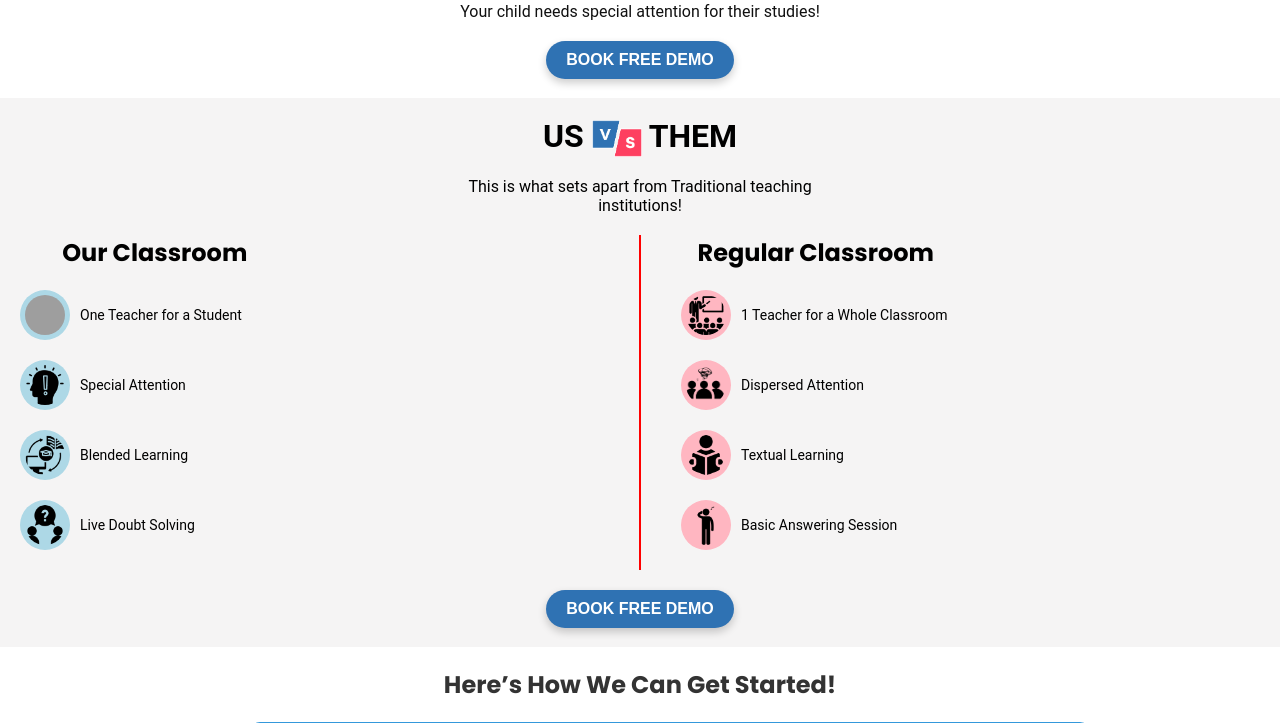
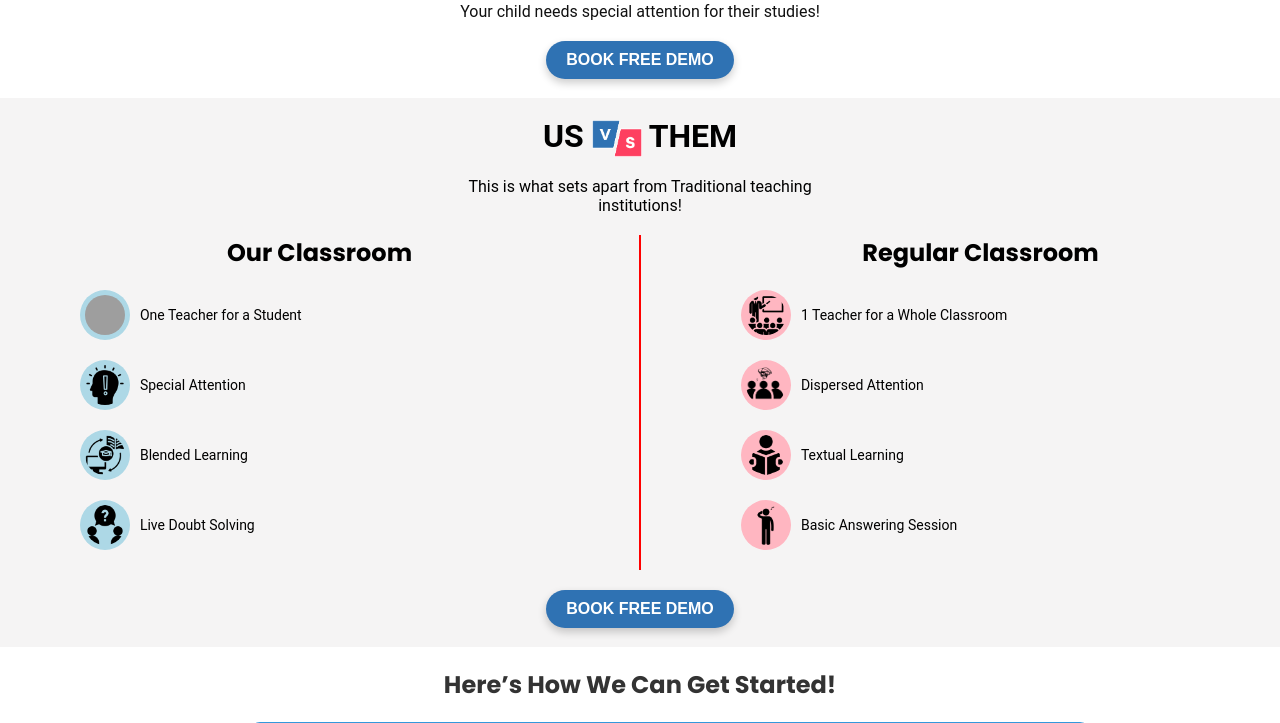
Before and after one commit to minhajputhiyara/landing-page, a PHP site: page / in a window 1280 px wide. Shown: the part 2663-3386 px from the top of the page. Run offline with PHP 8.4, Linux system fonts and the light colour scheme; some web fonts are replaced; grey boxes are pictures that could not be loaded.

Commit message:
change in the us vs them

```diff
--- a/style.css
+++ b/style.css
@@ -821,13 +821,13 @@ h2 {
 
 .featuresb-container {
   display: flex;
-  justify-content: space-between;
+  justify-content: space-evenly;
   margin-bottom: 20px;
   margin-left: 20px;
 }
 
 .featureb-column {
-  width: 45%;
+  width:80%;
 }
 
 .featureb {
```
